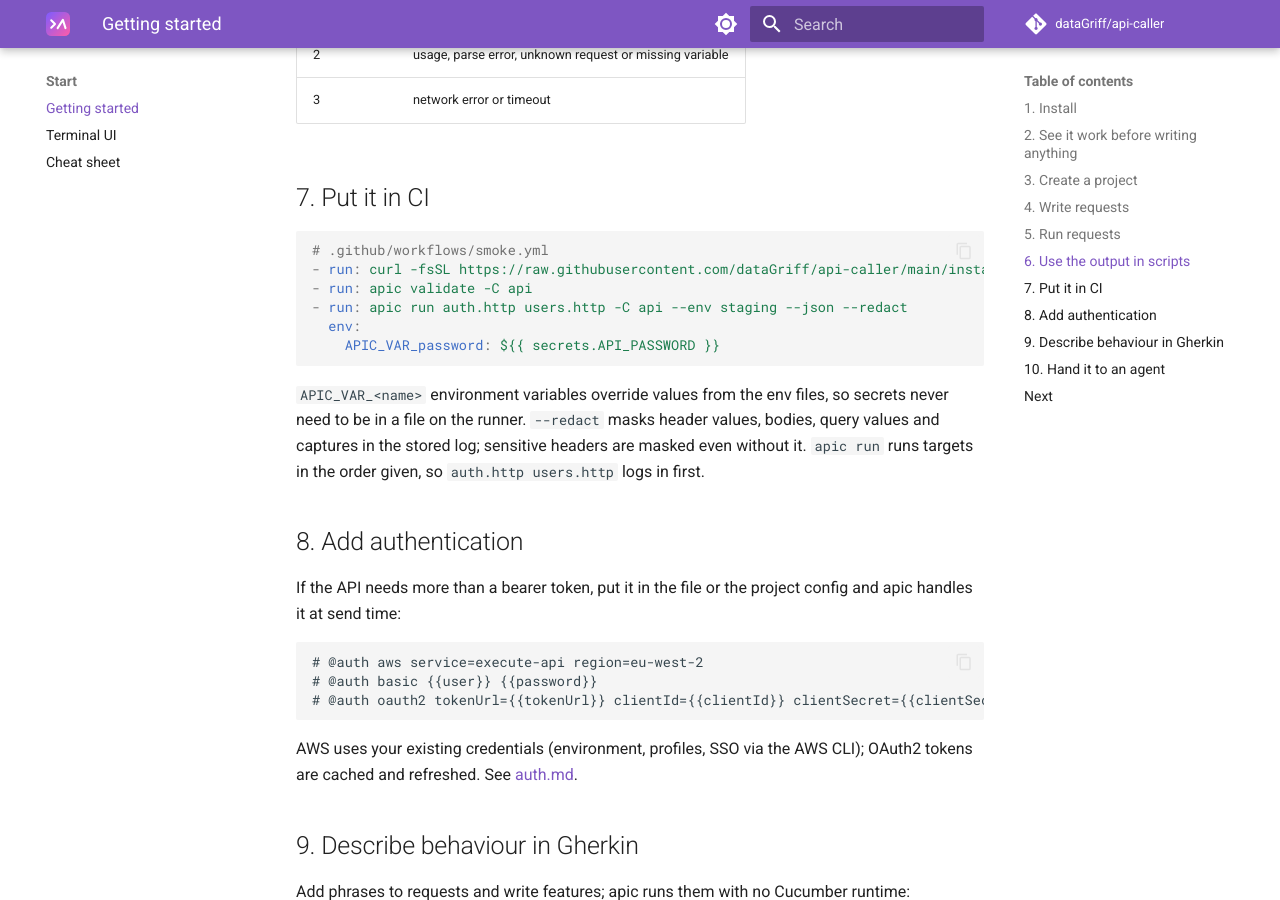
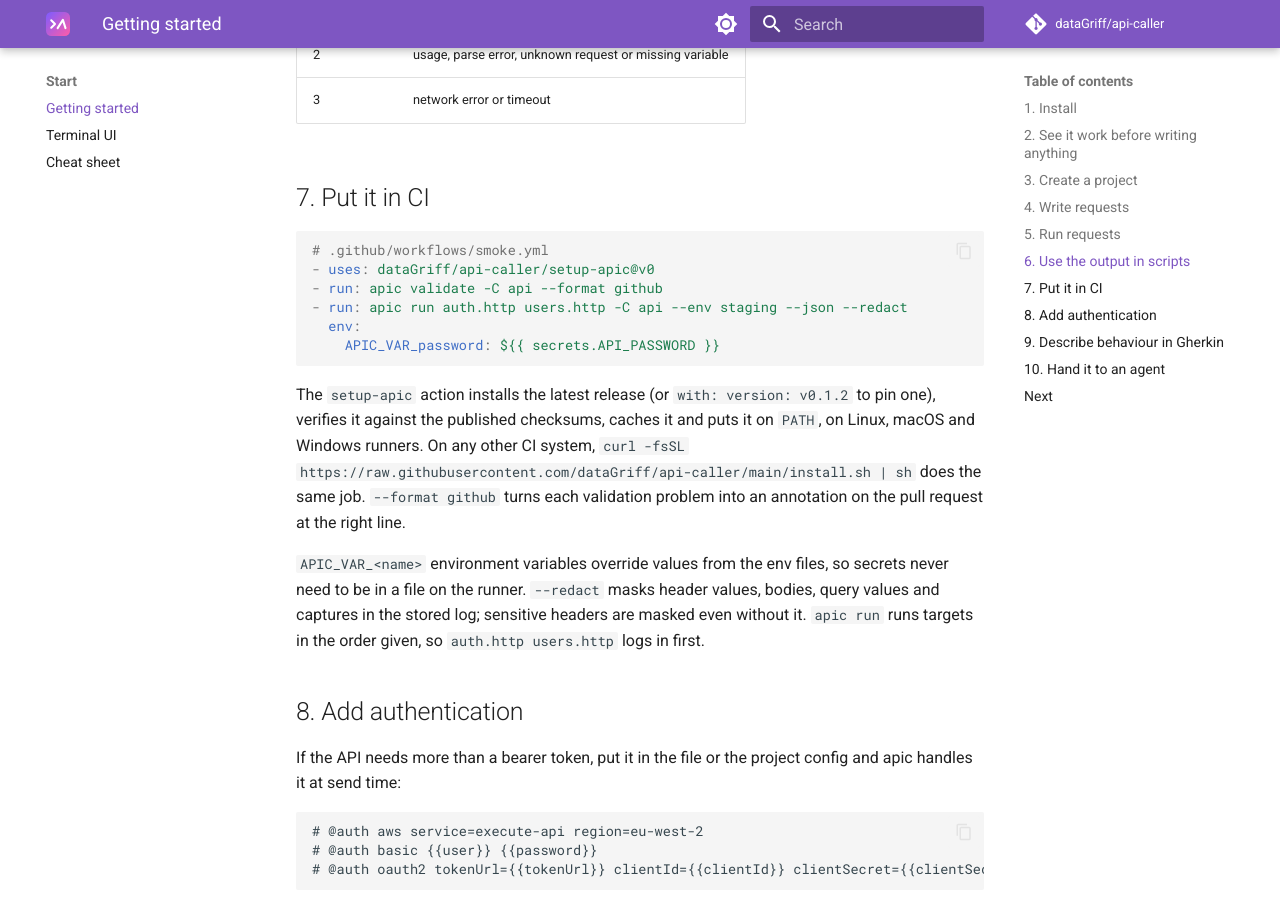
Before and after one commit to dataGriff/api-caller, an MkDocs documentation site: the page built from docs/getting-started.md, in a window 1280 px wide and 900 px high, scrolled down 4257 px. Built offline with MkDocs 1.6.1 and Material for MkDocs 9.7.7, drawn with Linux system fonts in a browser that asks for light colours; comment, search, counter and statistics services are not loaded.

Commit message:
ci: setup-apic composite action for GitHub Actions (#60)
The CI recipes in the docs started with `curl … install.sh | sh`. A
`uses:` step is what people expect from a tool in Actions: it pins a
version, caches the binary, and works on every runner OS.

setup-apic/action.yml is a composite action, usable as
`uses: dataGriff/api-caller/setup-apic@v0`, with `version` (a tag or
`latest`, resolved through the API with github.token) and `install-dir`
inputs and `version` and `path` outputs. It downloads the release
archive for the runner's OS and architecture, verifies it against
checksums.txt exactly as install.sh does (PowerShell and Get-FileHash on
Windows), caches it in the tool cache keyed by version and platform,
and adds it to PATH. The bash steps were exercised locally against the
real v0.1.2 release for linux/amd64 and for `latest` resolution.

.github/workflows/action-test.yml runs the action on ubuntu, macOS and
Windows whenever it or install.sh changes, and checks a pinned version
plus a cache hit. release.yml moves the major tag (v0 today) to each
release so `@v0` follows the newest one, and its job now only runs for
tags containing a dot so the moving tag cannot start a release itself.

The CI snippets in getting-started, the cookbook, the testing guide and
the README use the action; install.sh stays documented for other CI
systems.

Co-Authored-By: Claude Fable 5.1 <noreply@anthropic.com>
Claude-Session: https://claude.ai/code/session_015mXTgkMMVy4QJSQfRdkZzv

````diff
--- a/docs/getting-started.md
+++ b/docs/getting-started.md
@@ -241,12 +241,20 @@ Exit codes make apic safe in `set -e` scripts and CI steps:
 
 ```yaml
 # .github/workflows/smoke.yml
-- run: curl -fsSL https://raw.githubusercontent.com/dataGriff/api-caller/main/install.sh | sh
-- run: apic validate -C api
+- uses: dataGriff/api-caller/setup-apic@v0
+- run: apic validate -C api --format github
 - run: apic run auth.http users.http -C api --env staging --json --redact
   env:
     APIC_VAR_password: ${{ secrets.API_PASSWORD }}
 ```
+
+The `setup-apic` action installs the latest release (or `with: version:
+v0.1.2` to pin one), verifies it against the published checksums, caches
+it and puts it on `PATH`, on Linux, macOS and Windows runners. On any
+other CI system, `curl -fsSL
+https://raw.githubusercontent.com/dataGriff/api-caller/main/install.sh | sh`
+does the same job. `--format github` turns each validation problem into
+an annotation on the pull request at the right line.
 
 `APIC_VAR_<name>` environment variables override values from the env files,
 so secrets never need to be in a file on the runner. `--redact` masks
````
Also changed, not shown: AGENTS.md (+3 -0 lines), README.md (+7 -1 lines), docs/cookbook.md (+5 -2 lines), docs/testing.md (+1 -0 lines), 3 other files.
